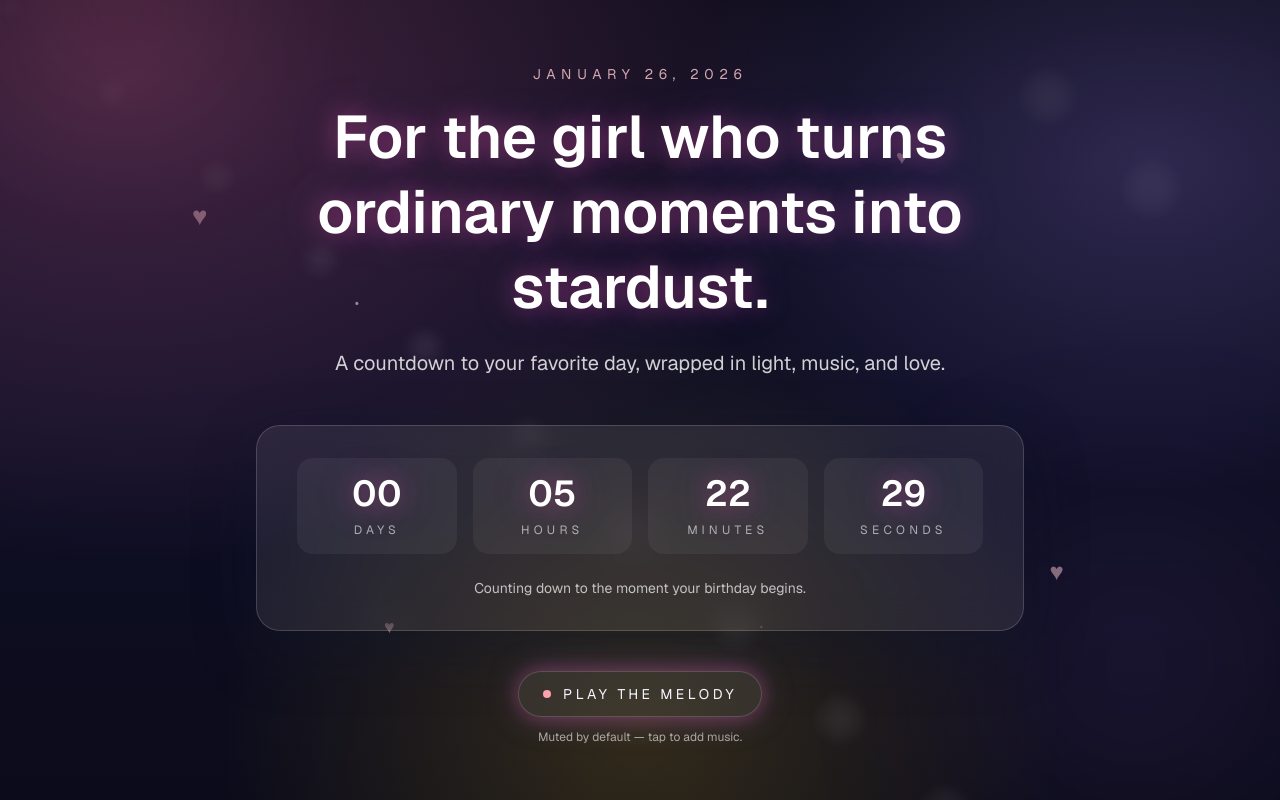
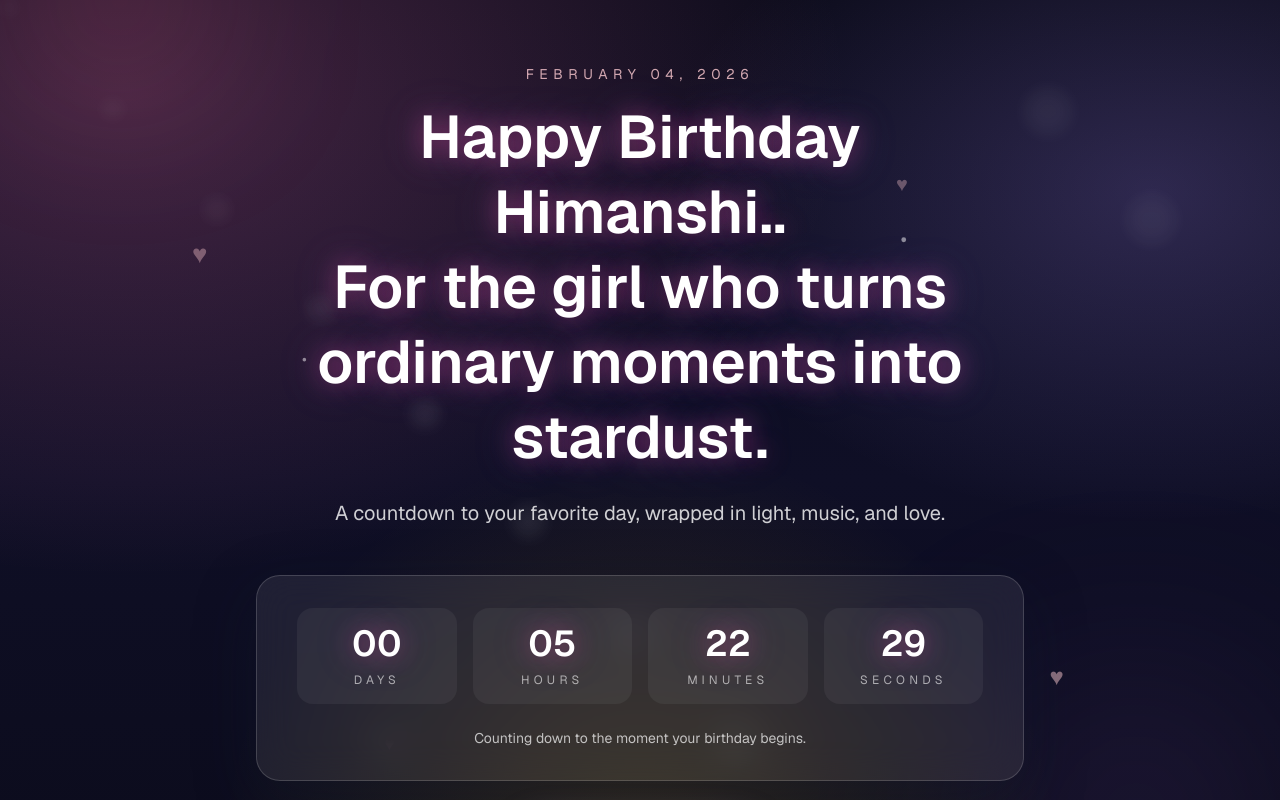
Before and after one commit to harsh23bai/gf-birthday, a Next.js app: page / in a window 1280 px wide. Shown: the top 800 px of the page. Built offline with nearby package versions, Linux system fonts and the light colour scheme.

Commit message:
some more updates

```diff
--- a/app/page.tsx
+++ b/app/page.tsx
@@ -31,11 +31,14 @@ export default function Home() {
           className="max-w-2xl"
         >
           <p className="mb-4 text-sm uppercase tracking-[0.4em] text-rose-200/80">
-            January 26, 2026
+            February 04, 2026
           </p>
           <h1 className="text-4xl font-semibold leading-tight text-white md:text-6xl text-glow">
+            Happy Birthday Himanshi..
+          </h1>
+          <h2 className="text-4xl font-semibold leading-tight text-white md:text-6xl text-glow">
             For the girl who turns ordinary moments into stardust.
-          </h1>
+          </h2>
           <p className="mt-6 text-lg text-white/80 md:text-xl">
             A countdown to your favorite day, wrapped in light, music, and love.
           </p>
--- a/components/GuestbookPanel.tsx
+++ b/components/GuestbookPanel.tsx
@@ -11,7 +11,7 @@ type Entry = {
 };
 
 const seedEntries: Entry[] = [
-  { id: "1", name: "Your Love", message: "You light up every room you enter." },
+
 ];
 
 export default function GuestbookPanel({
--- a/components/SurprisePanel.tsx
+++ b/components/SurprisePanel.tsx
@@ -46,7 +46,7 @@ export default function SurprisePanel({
                 className="mx-auto h-64 w-64 rounded-2xl object-cover shadow-2xl"
               />
               <p className="mt-4 text-lg text-white/90">
-                Your photo goes here — swap this with the real one.
+                Your Gift....
               </p>
               <button
                 onClick={() => setOpen(false)}
```
